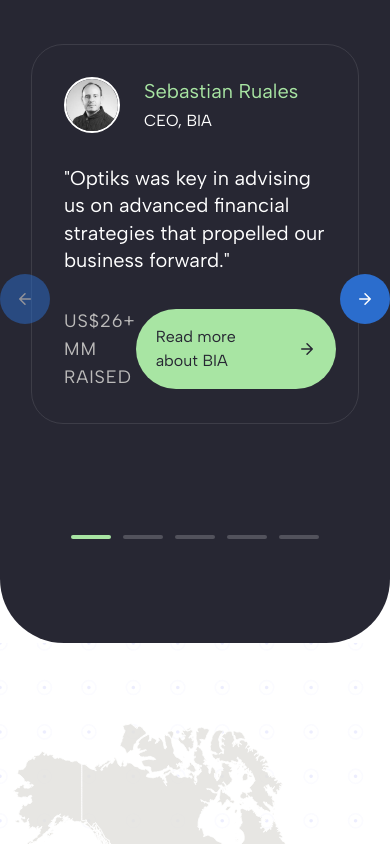
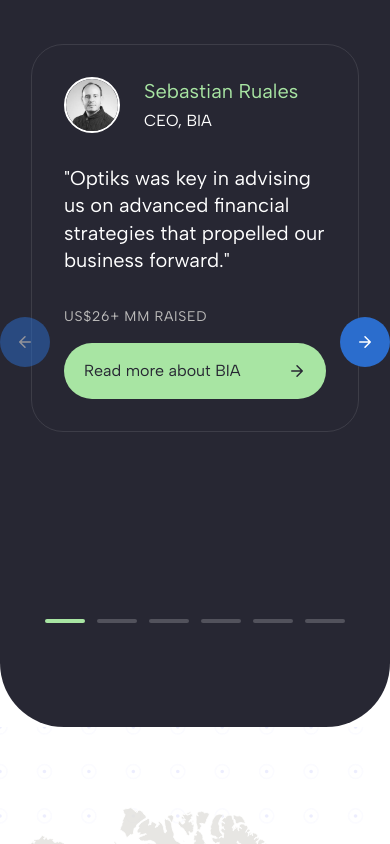
Before and after one commit to jestov/optiks, a Next.js app: page / in a window 390 px wide. Shown: the part 4134-4978 px from the top of the page. Built offline with nearby package versions, Linux system fonts and the light colour scheme.

Commit message:
add testimonial

```diff
--- a/components/Testimonials.tsx
+++ b/components/Testimonials.tsx
@@ -62,6 +62,13 @@
     raised: "Raised US$2+ MM",
     company: "Kredi",
     link: "https://www.forbes.com.mx/kredi-marketplace-creditos-hipotecarios-2-mdd-mexico/",
+  },
+  {
+    name: "Sebastian Pozo",
+    role: "Head of Finance, Solvento",
+    content:
+      '"Optiks advisory and technical expertise have been instrumental in helping us design effective growth strategies. Their deep understanding of the startup ecosystem has provided us with invaluable insights. I highly recommend them for startups and scale-ups seeking sophisticated financial planning to acelerate their growth."',
+    image: "/img/testimonials/pozo.jpg",
   },
 ];
 
@@ -145,15 +152,15 @@
                     {testimonial.content}
                   </p>
                   {testimonial.raised && (
-                    <div className="flex justify-between items-center">
-                      <span className="text-mainGray text-opacity-80 uppercase tracking-wider text-lg">
+                    <div className="flex flex-wrap gap-4 justify-between items-center">
+                      <span className="text-mainGray text-opacity-80 uppercase tracking-wider text-sm lg:text-lg">
                         {testimonial.raised}
                       </span>
                       {testimonial.link && (
                         <Link
                           href={testimonial.link}
                           target="_blank"
-                          className="min-w-[200px] flex justify-between items-center gap-4 px-5 md:px-5.5 py-4 md:py-5 rounded-full cursor-pointer bg-greenLighter hover:bg-greenLight text-secondary transition duration-500"
+                          className="w-full md:w-auto min-w-[200px] flex justify-between items-center gap-4 px-5 md:px-5.5 py-4 md:py-5 rounded-full cursor-pointer bg-greenLighter hover:bg-greenLight text-secondary transition duration-500"
                         >
                           <div>Read more about {testimonial.company}</div>
                           <span className="inline-block ml-2">
```
Also changed, not shown: public/img/testimonials/pozo.jpg (added).
